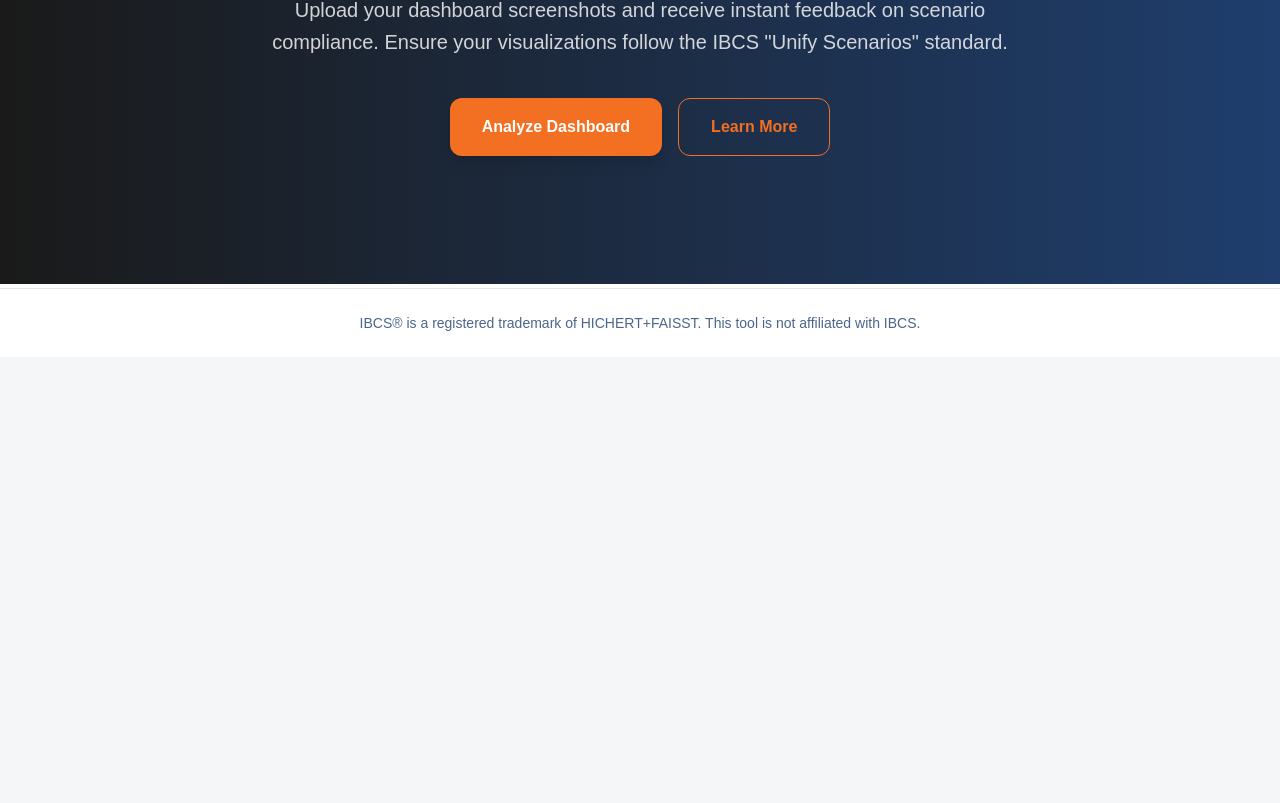
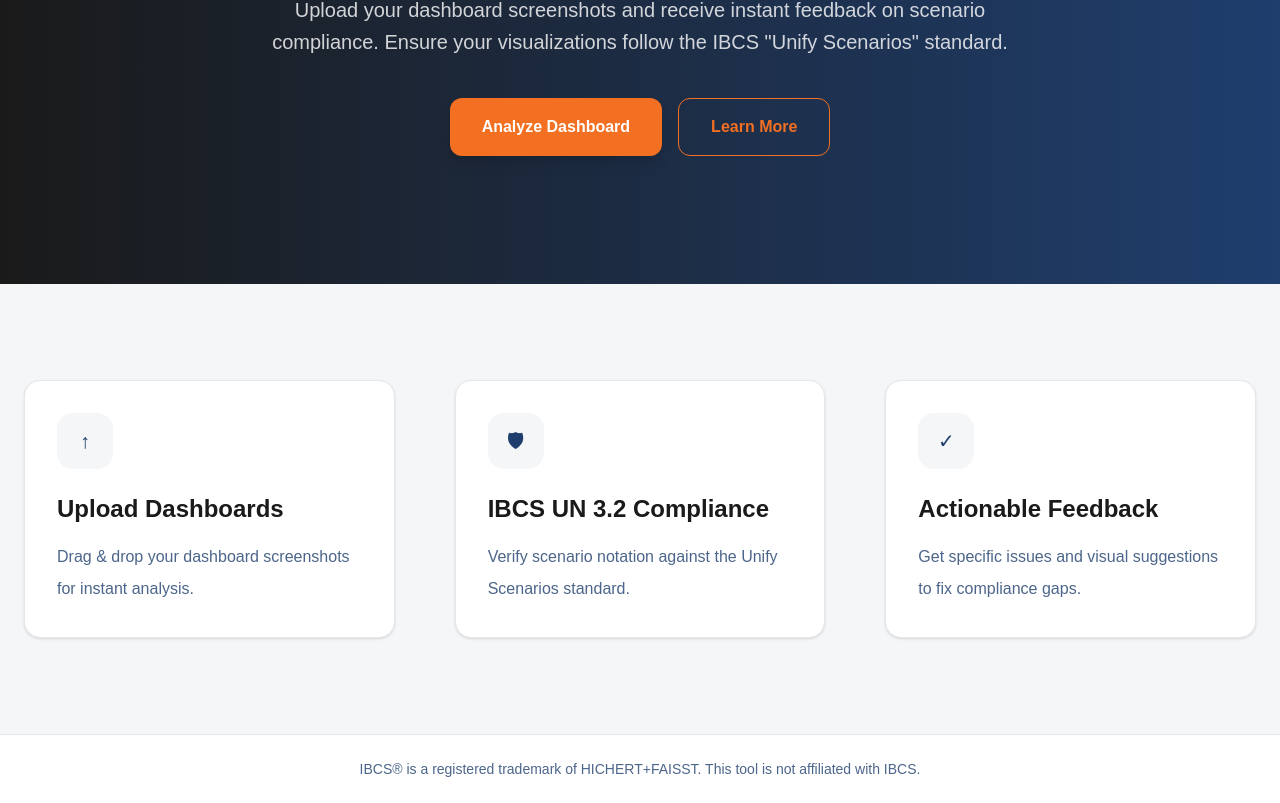
Before and after one commit to Fontys-Group-8-AMD/Jugo, a React app in the folder frontend/: page / in a window 1280 px wide. Shown: the part 443-1246 px from the top of the page. Before the commit the page ends 800 px from the top, so only its background shows below. Built offline with nearby package versions, Linux system fonts and the light colour scheme; the HTML template or start-up script is replaced by a standard one.

Commit message:
Created initial feature cards placeholders

```diff
--- a/frontend/src/components/home/FeatureCard.tsx
+++ b/frontend/src/components/home/FeatureCard.tsx
@@ -0,0 +1,38 @@
+type FeatureCardProps = {
+  title: string;
+  description: string;
+  icon: string;
+};
+
+const FeatureCard = ({ title, description, icon }: FeatureCardProps) => {
+  const renderIcon = () => {
+    switch (icon) {
+      case "upload":
+        return "↑";
+      case "shield":
+        return "🛡";
+      case "check":
+        return "✓";
+      default:
+        return "•";
+    }
+  };
+
+  return (
+    <article className="rounded-2xl border border-[var(--color-border)] bg-[var(--color-white)] p-8 shadow-sm transition duration-200 hover:-translate-y-1 hover:shadow-md">
+      <div className="mb-6 flex h-14 w-14 items-center justify-center rounded-2xl bg-[var(--color-background)] text-xl text-[var(--color-primary)]">
+        {renderIcon()}
+      </div>
+
+      <h3 className="mb-4 text-2xl font-semibold text-[var(--color-dark)]">
+        {title}
+      </h3>
+
+      <p className="text-base leading-8 text-[var(--color-primary)]/80">
+        {description}
+      </p>
+    </article>
+  );
+};
+
+export default FeatureCard;
--- a/frontend/src/components/home/FeaturesSection.tsx
+++ b/frontend/src/components/home/FeaturesSection.tsx
@@ -0,0 +1,21 @@
+import FeatureCard from "./FeatureCard";
+import { features } from "../../data/features.ts";
+
+const FeaturesSection = () => {
+  return (
+    <section className="bg-[var(--color-background)] px-6 py-20 md:py-24">
+      <div className="mx-auto grid max-w-7xl gap-15 md:grid-cols-2 xl:grid-cols-3">
+        {features.map((feature) => (
+          <FeatureCard
+            key={feature.title}
+            title={feature.title}
+            description={feature.description}
+            icon={feature.icon}
+          />
+        ))}
+      </div>
+    </section>
+  );
+};
+
+export default FeaturesSection;
--- /dev/null
+++ b/frontend/src/data/features.ts
@@ -0,0 +1,19 @@
+export const features = [
+  {
+    title: "Upload Dashboards",
+    description: "Drag & drop your dashboard screenshots for instant analysis.",
+    icon: "upload",
+  },
+  {
+    title: "IBCS UN 3.2 Compliance",
+    description:
+      "Verify scenario notation against the Unify Scenarios standard.",
+    icon: "shield",
+  },
+  {
+    title: "Actionable Feedback",
+    description:
+      "Get specific issues and visual suggestions to fix compliance gaps.",
+    icon: "check",
+  },
+];
--- a/frontend/src/pages/HomePage.tsx
+++ b/frontend/src/pages/HomePage.tsx
@@ -1,9 +1,11 @@
+import FeaturesSection from "../components/home/FeaturesSection";
 import HeroSection from "../components/home/HeroSection";
 
 function HomePage() {
   return (
     <>
       <HeroSection />
+      <FeaturesSection />
     </>
   );
 }
```
Also changed, not shown: frontend/src/data/features.js (deleted).
